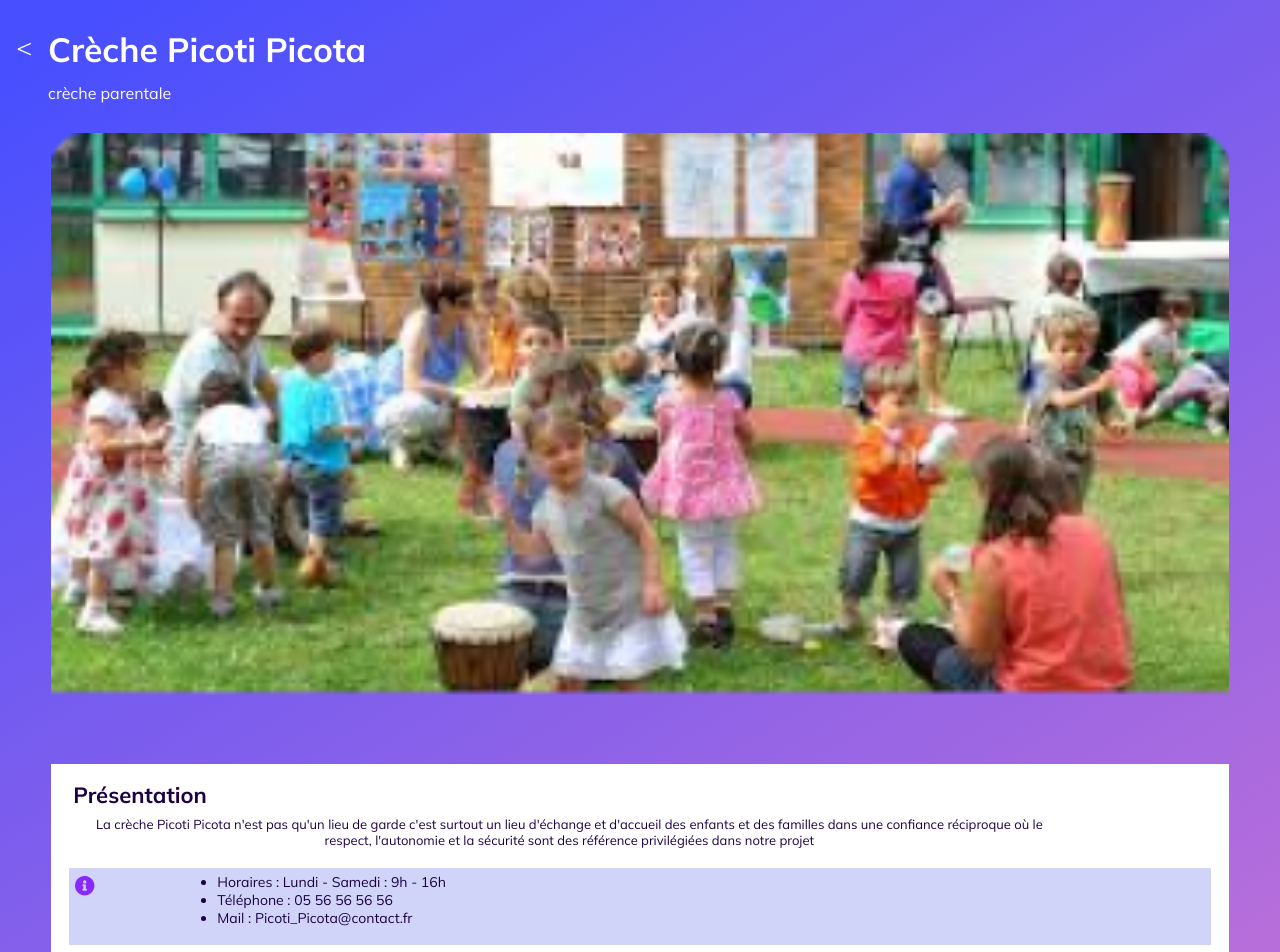
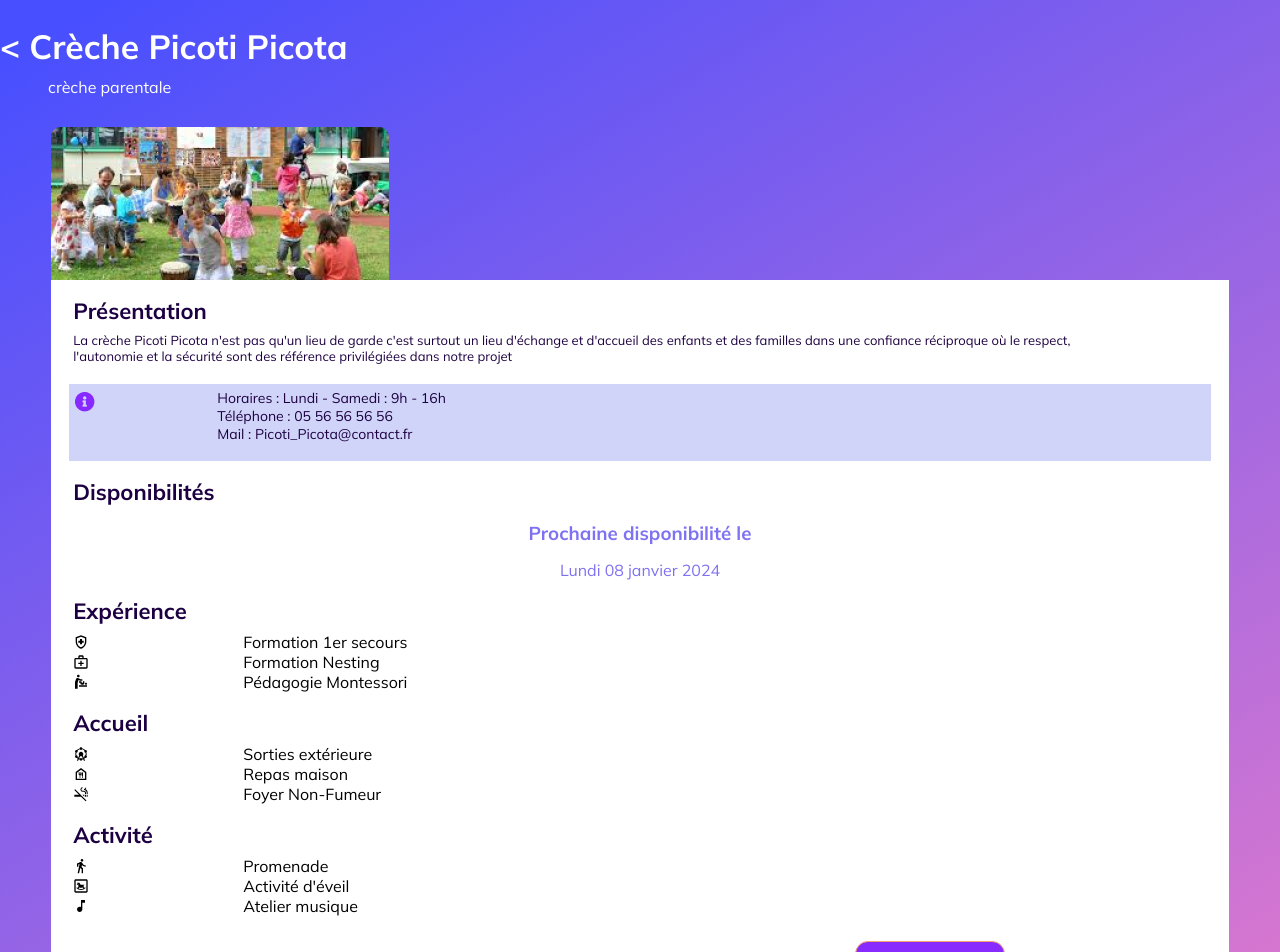
Before and after one commit to WildCodeSchool-2023-09/JS-RemoteFR-jurascripts-P3-Babyplace, a React (Vite) app in the folder frontend/: page /parents/crechenotfound in a window 1280 px wide. Shown: the top 952 px of the page. Built offline with nearby package versions, Linux system fonts and the light colour scheme.

Commit message:
i fix css problem in creche components and reservtion components

```diff
--- a/frontend/src/components/parents/ReservationTunnel.jsx
+++ b/frontend/src/components/parents/ReservationTunnel.jsx
@@ -14,8 +14,8 @@ function ReservationTunnel() {
       <h1>Merci !</h1>
       <h2>Votre demande de réservation a été créé avec succès !</h2>
       <p>
-        L'accueil en structure collective nécessite que vous remplissiez des
-        informations administratives obligatoires.
+        Cependant, il faut que vous complétiez votre dossier afin de finaliser
+        votre demande !
       </p>
       <Link to="/parents/folders" className="link-res">
         <button type="button">Compléter mon dossier</button>
--- a/frontend/src/pages/parents/Creche.jsx
+++ b/frontend/src/pages/parents/Creche.jsx
@@ -1,13 +1,17 @@
 import React, { useState } from "react";
 import {
-  background,
-  balade,
-  infe,
-  info,
-  tea,
-  wifi,
-} from "../../assets/parents/creche";
-import "../../styles/creche.scss";
+  MdSmokeFree,
+  MdOutlineHealthAndSafety,
+  MdOutlineMedicalServices,
+  MdAttractions,
+  MdDirectionsWalk,
+  MdOutlineBedroomBaby,
+  MdMusicNote,
+  MdOutlineFoodBank,
+  MdBabyChangingStation,
+} from "react-icons/md";
+import { background, info } from "../../assets/parents/creche";
+import "../../styles/creches.scss";
 import Modal from "./Modal";
 
 function Creche() {
@@ -16,11 +20,8 @@ function Creche() {
   return (
     <div className="creche">
       <div className="title" id="title">
-        <h1>
-          {" "}
-          <img src={infe} alt="inferieur icon" /> Crèche Picoti Picota
-        </h1>
-        <span className="parentale">crèche parentale</span>
+        <h1>&lt; Crèche Picoti Picota</h1>
+        <p className="parentale">crèche parentale</p>
       </div>
       <div className="creche_container">
         <img src={background} alt="creche" className="creche_img" />
@@ -57,40 +58,45 @@ function Creche() {
           <div className="experiences">
             <h2>Expérience</h2>
             <div className="experiences_box">
-              <img src={balade} alt="balade" />{" "}
+              <MdOutlineHealthAndSafety />
               <span>Formation 1er secours </span>
             </div>
             <div className="experiences_box">
-              <img src={tea} alt="tea" /> <span>Formation Nesting</span>
+              <MdOutlineMedicalServices />
+              <span>Formation Nesting</span>
             </div>
             <div className="experiences_box">
-              <img src={wifi} alt="wifi" />
+              <MdBabyChangingStation />
               <span>Pédagogie Montessori</span>
             </div>
           </div>
           <div className="accueil">
             <h2>Accueil</h2>
             <div className="accueil_box">
-              <img src={balade} alt="balade" /> <span>Sorties extérieure </span>
+              <MdAttractions />
+              <span>Sorties extérieure </span>
             </div>
             <div className="accueil_box">
-              <img src={tea} alt="tea" /> <span>Repas maison</span>
+              <MdOutlineFoodBank />
+              <span>Repas maison</span>
             </div>
             <div className="accueil_box">
-              <img src={wifi} alt="wifi" />
+              <MdSmokeFree />
               <span>Foyer Non-Fumeur</span>
             </div>
           </div>
           <div className="activities">
             <h2>Activité</h2>
             <div className="activities_box">
-              <img src={balade} alt="balade" /> <span>Promenade </span>
+              <MdDirectionsWalk />
+              <span>Promenade </span>
             </div>
             <div className="activities_box">
-              <img src={tea} alt="tea" /> <span>Activité d'éveil</span>
+              <MdOutlineBedroomBaby />
+              <span>Activité d'éveil</span>
             </div>
             <div className="activities_box">
-              <img src={wifi} alt="wifi" />
+              <MdMusicNote />
               <span>Atelier musique</span>
             </div>
           </div>
--- a/frontend/src/pages/parents/CrecheNoRDV.jsx
+++ b/frontend/src/pages/parents/CrecheNoRDV.jsx
@@ -1,13 +1,17 @@
 import React, { useState } from "react";
 import {
-  background,
-  balade,
-  infe,
-  info,
-  tea,
-  wifi,
-} from "../../assets/parents/creche";
-import "../../styles/crecheNoRDV.scss";
+  MdSmokeFree,
+  MdOutlineHealthAndSafety,
+  MdOutlineMedicalServices,
+  MdAttractions,
+  MdDirectionsWalk,
+  MdOutlineBedroomBaby,
+  MdMusicNote,
+  MdOutlineFoodBank,
+  MdBabyChangingStation,
+} from "react-icons/md";
+import { background, info } from "../../assets/parents/creche";
+import "../../styles/creches.scss";
 import Modal from "./Modal";
 
 function CrecheNoRDV() {
@@ -16,16 +20,12 @@ function CrecheNoRDV() {
   return (
     <div className="creche">
       <div className="title" id="title">
-        <h1>
-          {" "}
-          <img src={infe} alt="inferieur icon" /> Crèche Picoti Picota
-        </h1>
-        <span className="parentale">crèche parentale</span>
+        <h1>&lt; Crèche Picoti Picota</h1>
+        <p className="parentale">crèche parentale</p>
       </div>
       <div className="creche_container">
-        <div className="creche_img">
-          <img src={background} alt="creche" />
-        </div>
+        <img src={background} alt="creche" className="creche_img" />
+
         <div className="creche_description">
           <h2>Présentation</h2>
           <p>
@@ -54,40 +54,45 @@ function CrecheNoRDV() {
           <div className="experiences">
             <h2>Expérience</h2>
             <div className="experiences_box">
-              <img src={balade} alt="balade" />{" "}
+              <MdOutlineHealthAndSafety />
               <span>Formation 1er secours </span>
             </div>
             <div className="experiences_box">
-              <img src={tea} alt="tea" /> <span>Formation Nesting</span>
+              <MdOutlineMedicalServices />
+              <span>Formation Nesting</span>
             </div>
             <div className="experiences_box">
-              <img src={wifi} alt="wifi" />
+              <MdBabyChangingStation />
               <span>Pédagogie Montessori</span>
             </div>
           </div>
           <div className="accueil">
             <h2>Accueil</h2>
             <div className="accueil_box">
-              <img src={balade} alt="balade" /> <span>Sorties extérieure </span>
+              <MdAttractions />
+              <span>Sorties extérieure </span>
             </div>
             <div className="accueil_box">
-              <img src={tea} alt="tea" /> <span>Repas maison</span>
+              <MdOutlineFoodBank />
+              <span>Repas maison</span>
             </div>
             <div className="accueil_box">
-              <img src={wifi} alt="wifi" />
+              <MdSmokeFree />
               <span>Foyer Non-Fumeur</span>
             </div>
           </div>
           <div className="activities">
             <h2>Activité</h2>
             <div className="activities_box">
-              <img src={balade} alt="balade" /> <span>Promenade </span>
+              <MdDirectionsWalk />
+              <span>Promenade </span>
             </div>
             <div className="activities_box">
-              <img src={tea} alt="tea" /> <span>Activité d'éveil</span>
+              <MdOutlineBedroomBaby />
+              <span>Activité d'éveil</span>
             </div>
             <div className="activities_box">
-              <img src={wifi} alt="wifi" />
+              <MdMusicNote />
               <span>Atelier musique</span>
             </div>
           </div>
--- a/frontend/src/styles/creche.scss
+++ b/frontend/src/styles/creche.scss
@@ -1,157 +1,155 @@
-@import "./variables.scss";
+// @import "./variables.scss";
 
-.creche {
-  list-style: none;
-  min-height: 100svh;
-  display: flex;
-  flex-direction: column;
-  .title {
-    color: $primary;
-    display: flex;
-    flex-direction: column;
+// .creche {
+//   list-style: none;
+//   min-height: 100svh;
+//   display: flex;
+//   flex-direction: column;
+//   .title {
+//     color: $primary;
+//     display: flex;
+//     flex-direction: column;
 
-    h1 {
-      margin: 25px 0 10px;
-      display: flex;
-      align-items: center;
-      font-size: 2.1rem;
+//     h1 {
+//       margin: 25px 0 10px;
+//       display: flex;
+//       align-items: center;
+//       font-size: 2.1rem;
 
-      img {
-        margin: 17px;
-      }
-    }
-    .parentale {
-      margin: 0 0 30px 48px;
-    }
-  }
-  .creche_container {
-    display: grid;
-    width: 92%;
-    margin: 0 auto;
-    border-radius: 10px;
+//       img {
+//         margin: 17px;
+//       }
+//     }
+//     .parentale {
+//       margin: 0 0 30px 48px;
+//     }
+//   }
+//   .creche_container {
+//     display: grid;
+//     width: 92%;
+//     margin: 0 auto;
+//     border-radius: 10px;
 
-    .creche_img {
-      width: 100%;
-    }
+//     .creche_img {
+//       width: 100%;
+//     }
 
-    .creche_description {
-      margin-top: -38px;
-      background: $primary;
+//     .creche_description {
+//       margin-top: -38px;
+//       background: $primary;
 
-      h2 {
-        margin: 17px 0 7px;
-        color: $secondary;
-        font-size: 22px;
-        padding: 0 22px;
-      }
+//       h2 {
+//         margin: 17px 0 7px;
+//         color: $secondary;
+//         font-size: 22px;
+//         padding: 0 22px;
+//       }
 
-      p {
-        font-size: 13px;
-        color: $secondary;
-        text-align: center;
-        margin: 0 0 20px 0;
-        width: 88%;
-        padding: 0 22px;
-      }
-    }
+//       p {
+//         font-size: 13px;
+//         color: $secondary;
+//       }
 
-    .days_box {
-      background: $six;
-      display: grid;
-      grid-template-columns: 13% 87%;
-      height: 77px;
-      margin: 0 auto;
-      width: 97%;
+//       .days_box {
+//         background: $six;
+//         display: grid;
+//         grid-template-columns: 13% 87%;
+//         height: 77px;
+//         margin: 0 auto;
+//         width: 97%;
 
-      img {
-        margin: 8px 0 0 6px;
-      }
+//         img {
+//           margin: 8px 0 0 6px;
+//         }
 
-      ul {
-        margin: 5px 0;
-        li {
-          color: $secondary;
-          font-size: 14px;
-        }
-      }
-    }
+//         ul {
+//           margin: 5px 0;
+//           li {
+//             color: $secondary;
+//             font-size: 14px;
+//             list-style: none;
+//           }
+//         }
+//       }
 
-    .disponibility {
-      ul {
-        padding: 0 22px;
-        display: grid;
-        grid-template-columns: repeat(3, 1fr);
+//       .disponibility {
+//         ul {
+//           padding: 0 22px;
+//           display: grid;
+//           grid-template-columns: repeat(3, 1fr);
 
-        li {
-          text-align: center;
-          margin: 5px;
-          border: 1px solid $four;
-          font-size: 14px;
-        }
-      }
-    }
+//           li {
+//             text-align: center;
+//             margin: 5px;
+//             list-style: none;
+//             border: 1px solid $four;
+//             font-size: 14px;
+//           }
+//         }
+//       }
 
-    .experiences {
-      .experiences_box {
-        padding: 0 22px;
-        display: grid;
-        grid-template-columns: 13% 85%;
-        align-items: center;
-      }
-    }
+//       .experiences {
+//         .experiences_box {
+//           padding: 0 22px;
+//           display: grid;
+//           grid-template-columns: 13% 85%;
+//           align-items: center;
+//         }
+//       }
 
-    .accueil {
-      .accueil_box {
-        padding: 0 22px;
-        display: grid;
-        grid-template-columns: 13% 85%;
-        align-items: center;
-      }
-    }
+//       .accueil {
+//         .accueil_box {
+//           padding: 0 22px;
+//           display: grid;
+//           grid-template-columns: 13% 85%;
+//           align-items: center;
+//         }
+//       }
 
-    .activities {
-      .activities_box {
-        padding: 0 22px;
-        display: grid;
-        grid-template-columns: 13% 85%;
-        align-items: center;
-      }
-    }
+//       .activities {
+//         .activities_box {
+//           padding: 0 22px;
+//           display: grid;
+//           grid-template-columns: 13% 85%;
+//           align-items: center;
+//         }
+//       }
 
-    .tarif_button {
-      margin: 25px 0;
-      display: flex;
-      align-items: center;
-      justify-content: space-around;
+//       .tarif_button {
+//         margin: 25px 0;
+//         display: flex;
+//         align-items: center;
+//         justify-content: space-around;
 
-      .price {
-        color: $secondary;
-        h5 {
-          font-size: 22px;
-        }
-        span {
-          font-size: 10px;
-        }
-      }
+//         .price {
+//           color: $secondary;
+//           h5 {
+//             font-size: 22px;
+//           }
+//           span {
+//             font-size: 10px;
+//           }
+//         }
 
-      button {
-        width: 150px;
-        border: 1px solid $seven;
-        background: $height;
-        color: $primary;
-        padding: 20px 0;
-        font-size: 22px;
-        border-radius: 13px;
-      }
-    }
-  }
+//         button {
+//           width: 150px;
+//           border: 1px solid $seven;
+//           background: $height;
+//           color: $primary;
+//           padding: 20px 0;
+//           font-size: 22px;
+//           border-radius: 13px;
+//         }
+//       }
+//     }
+//   }
 
-  .reminder {
-    color: $primary;
-    margin: 0 15px;
+//   .reminder {
+//     color: $primary;
+//     margin: 0 15px;
 
-    .reminder_box {
-      margin: 35px 0;
-    }
-  }
-}
+//     .reminder_box {
+//       margin: 35px 0;
+//     }
+//   }
+// }
--- a/frontend/src/styles/crecheNoRDV.scss
+++ /dev/null
@@ -1,155 +0,0 @@
-@import "./variables.scss";
-
-.creche {
-  list-style: none;
-  min-height: 100svh;
-  display: flex;
-  flex-direction: column;
-  .title {
-    color: $primary;
-    display: flex;
-    flex-direction: column;
-
-    h1 {
-      margin: 25px 0 10px;
-      display: flex;
-      align-items: center;
-      font-size: 2.1rem;
-
-      img {
-        margin: 17px;
-      }
-    }
-    .parentale {
-      margin: 0 0 30px 48px;
-    }
-  }
-  .creche_container {
-    display: grid;
-    width: 92%;
-    margin: 0 auto;
-    border-radius: 10px;
-
-    .creche_img {
-      img {
-        width: 100%;
-      }
-    }
-
-    .creche_description {
-      margin-top: -38px;
-      background: $primary;
-
-      h2 {
-        margin: 17px 0 7px;
-        color: $secondary;
-        font-size: 22px;
-        padding: 0 22px;
-      }
-
-      p {
-        font-size: 13px;
-        color: $secondary;
-        text-align: center;
-        margin: 0 0 20px 0;
-        width: 88%;
-        padding: 0 22px;
-      }
-    }
-
-    .days_box {
-      background: $six;
-      display: grid;
-      grid-template-columns: 13% 87%;
-      height: 77px;
-      margin: 0 auto;
-      width: 97%;
-
-      img {
-        margin: 8px 0 0 6px;
-      }
-
-      ul {
-        margin: 5px 0;
-        li {
-          color: $secondary;
-          font-size: 14px;
-        }
-      }
-    }
-
-    .disponibility {
-      .discontainer {
-        color: #7e72f2;
-        text-align: center;
-
-        h3 {
-          margin: 15px;
-        }
-      }
-    }
-
-    .experiences {
-      .experiences_box {
-        padding: 0 22px;
-        display: grid;
-        grid-template-columns: 13% 85%;
-        align-items: center;
-      }
-    }
-
-    .accueil {
-      .accueil_box {
-        padding: 0 22px;
-        display: grid;
-        grid-template-columns: 13% 85%;
-        align-items: center;
-      }
-    }
-
-    .activities {
-      .activities_box {
-        padding: 0 22px;
-        display: grid;
-        grid-template-columns: 13% 85%;
-        align-items: center;
-      }
-    }
-
-    .tarif_button {
-      margin: 25px 0;
-      display: flex;
-      align-items: center;
-      justify-content: space-around;
-
-      .price {
-        color: $secondary;
-        h5 {
-          font-size: 22px;
-        }
-        span {
-          font-size: 10px;
-        }
-      }
-
-      button {
-        width: 150px;
-        border: 1px solid $seven;
-        background: $height;
-        color: $primary;
-        padding: 20px 0;
-        font-size: 22px;
-        border-radius: 13px;
-      }
-    }
-  }
-
-  .reminder {
-    color: $primary;
-    margin: 0 15px;
-
-    .reminder_box {
-      margin: 35px 0;
-    }
-  }
-}
--- /dev/null
+++ b/frontend/src/styles/creches.scss
@@ -0,0 +1,168 @@
+@import "./variables.scss";
+
+.creche {
+  list-style: none;
+  min-height: 100svh;
+  display: flex;
+  flex-direction: column;
+  .title {
+    color: $primary;
+    display: flex;
+    flex-direction: column;
+
+    h1 {
+      margin: 25px 0 10px;
+      display: flex;
+      align-items: center;
+      font-size: 2.1rem;
+
+      img {
+        margin: 17px;
+      }
+    }
+    .parentale {
+      margin: 0 0 30px 48px;
+    }
+  }
+  .creche_container {
+    display: grid;
+    width: 92%;
+    margin: 0 auto;
+    border-radius: 10px;
+
+    .creche_img {
+      img {
+        width: 100%;
+      }
+    }
+
+    .creche_description {
+      margin-top: -38px;
+      background: $primary;
+
+      h2 {
+        margin: 17px 0 7px;
+        color: $secondary;
+        font-size: 22px;
+        padding: 0 22px;
+      }
+
+      p {
+        font-size: 13px;
+        color: $secondary;
+        margin: 0 0 20px 0;
+        width: 90%;
+        padding: 0 22px;
+      }
+
+      .days_box {
+        background: $six;
+        display: grid;
+        grid-template-columns: 13% 87%;
+        height: 77px;
+        margin: 0 auto;
+        width: 97%;
+
+        img {
+          margin: 8px 0 0 6px;
+        }
+
+        ul {
+          margin: 5px 0;
+          li {
+            color: $secondary;
+            font-size: 14px;
+            list-style: none;
+          }
+        }
+      }
+
+      .disponibility {
+        ul {
+          padding: 0 22px;
+          display: grid;
+          grid-template-columns: repeat(3, 1fr);
+
+          li {
+            text-align: center;
+            margin: 5px;
+            list-style: none;
+            border: 1px solid $four;
+            font-size: 14px;
+          }
+        }
+        .discontainer {
+          color: #7e72f2;
+          text-align: center;
+
+          h3 {
+            margin: 15px;
+          }
+        }
+      }
+
+      .experiences {
+        .experiences_box {
+          padding: 0 22px;
+          display: grid;
+          grid-template-columns: 15% 85%;
+          align-items: center;
+        }
+      }
+
+      .accueil {
+        .accueil_box {
+          padding: 0 22px;
+          display: grid;
+          grid-template-columns: 15% 85%;
+          align-items: center;
+        }
+      }
+
+      .activities {
+        .activities_box {
+          padding: 0 22px;
+          display: grid;
+          grid-template-columns: 15% 85%;
+          align-items: center;
+        }
+      }
+
+      .tarif_button {
+        margin: 25px 0;
+        display: flex;
+        align-items: center;
+        justify-content: space-around;
+
+        .price {
+          color: $secondary;
+          h5 {
+            font-size: 22px;
+          }
+          span {
+            font-size: 10px;
+          }
+        }
+
+        button {
+          width: 150px;
+          border: 1px solid $seven;
+          background: $height;
+          color: $primary;
+          padding: 20px 0;
+          font-size: 22px;
+          border-radius: 13px;
+        }
+      }
+    }
+  }
+
+  .reminder {
+    color: $primary;
+    margin: 0 15px;
+
+    .reminder_box {
+      margin: 35px 0;
+    }
+  }
+}
```
Also changed, not shown: frontend/src/styles/folders.scss (+4 -3 lines), frontend/src/styles/reservation_tunnel.scss (+6 -4 lines).
